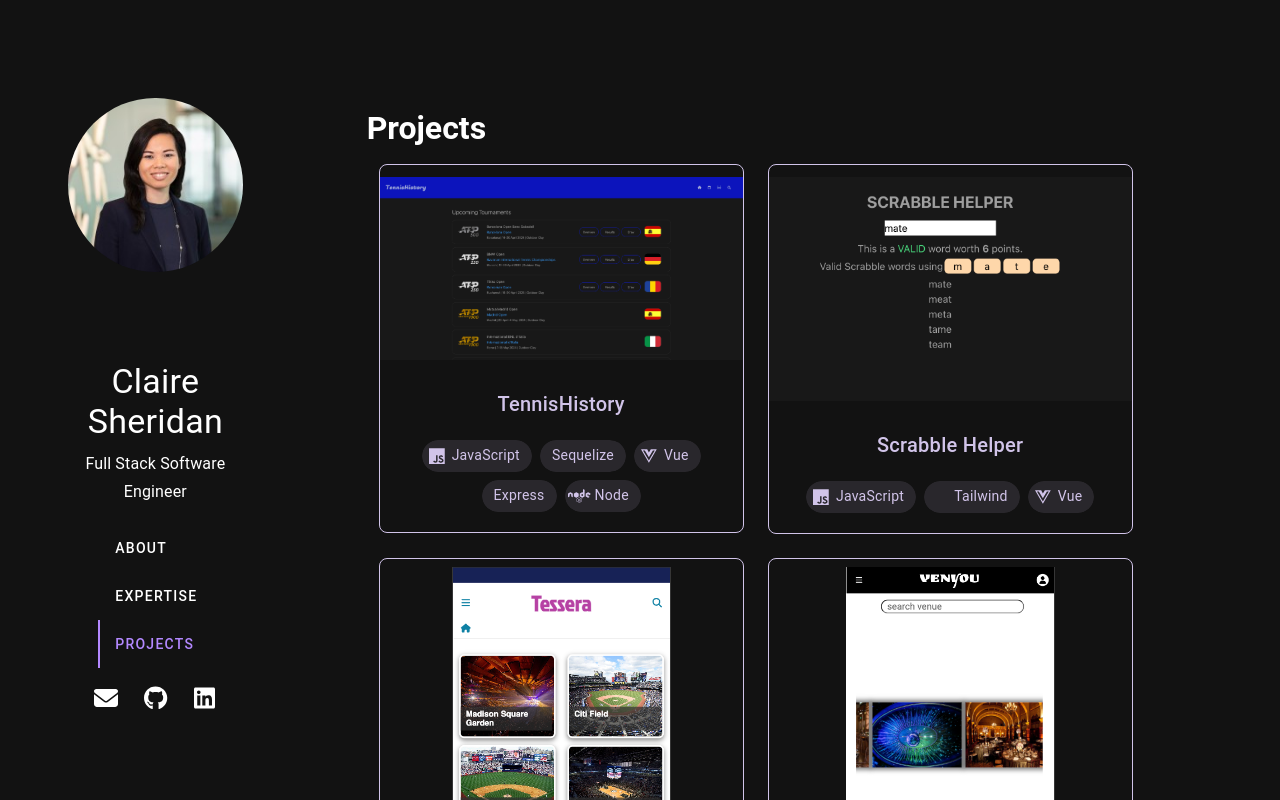
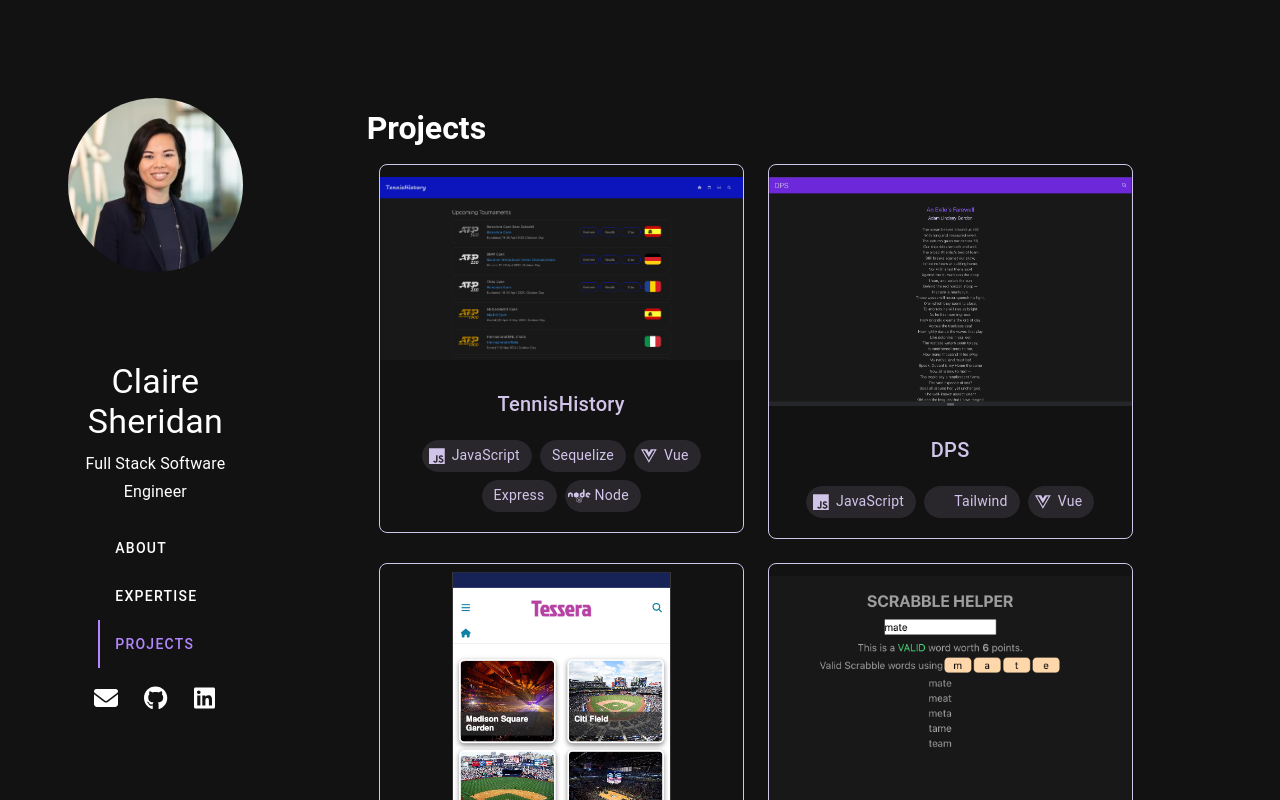
Before and after one commit to cys2110/portfolio_website, a Vue app: page / in a window 1280 px wide. Both pictures are taken after a click on the tab "PROJECTS". Shown: the top 800 px of the page. Built offline with nearby package versions, Linux system fonts and the light colour scheme.

Commit message:
DPS added

```diff
--- a/src/components/Projects.vue
+++ b/src/components/Projects.vue
@@ -39,8 +39,8 @@ const { xs, sm } = useDisplay()
             <v-col sm="6">
                 <v-hover v-slot="{isHovering, props}">
                     <v-card v-bind="props" color="deep-purple-lighten-4" class="rounded-lg d-flex flex-column justify-space-evenly align-center" variant="outlined">
-                        <v-img :width="400"target="_blank" src="../assets/SH.png" class="my-3 mx-2"></v-img>
-                        <v-card-title  class="text-center my-2">Scrabble Helper</v-card-title>
+                        <v-img :width="400"target="_blank" src="../assets/DPS.png" class="my-3 mx-2"></v-img>
+                        <v-card-title  class="text-center my-2">DPS</v-card-title>
                         <v-card-text class="text-center">
                             <v-chip class="ma-1 text-center" elevated prepend-icon="fab fa-js">JavaScript</v-chip>
                             <v-chip class="ma-1 text-center" elevated prepend-icon="mdi:mid-tailwind">Tailwind</v-chip>
@@ -49,11 +49,11 @@ const { xs, sm } = useDisplay()
                         <v-overlay :model-value="isHovering" contained class="align-center justify-center" scrim="#EDE7F6">
                             <v-card color="deep-purple-lighten-4" width="60%" class="mx-auto">
                                 <v-card-text>
-                                    <p class="text-justify">This is a simple app to help Scrabble afficionados. Enter a word and the app will tell you whether it's a valid word, how many points it is worth and other words you can make with those letters.</p>
+                                    <p class="text-justify">This app consumes the <a href="https://github.com/thundercomb/poetrydb" class="hover-link">PoetrDB</a> API. Users can search for poets and poems as well as view poems by a particular poet or a specific poem.</p>
                                 </v-card-text>
                                 <v-card-actions class="justify-center">
-                                    <v-chip variant="elevated" color="deep-purple-accent-2" href="https://github.com/cys2110/DictionaryPlus" prepend-icon="fab fa-github">Github</v-chip>
-                                    <v-chip class="mx-1" variant="elevated" color="deep-purple-accent-2" href="https://scrabblehelper.netlify.app/" prepend-icon="fas fa-square-arrow-up-right">Website</v-chip>
+                                    <v-chip variant="elevated" color="deep-purple-accent-2" href="https://github.com/cys2110/Poetry" prepend-icon="fab fa-github">Github</v-chip>
+                                    <v-chip class="mx-1" variant="elevated" color="deep-purple-accent-2" href="https://dpsdb.netlify.app/" prepend-icon="fas fa-square-arrow-up-right">Website</v-chip>
                                 </v-card-actions>
                             </v-card>
                         </v-overlay>
@@ -79,6 +79,30 @@ const { xs, sm } = useDisplay()
                                 </v-card-text>
                                 <v-card-actions class="justify-center">
                                     <v-chip variant="elevated" color="deep-purple-accent-2" href="https://github.com/ItzelAlwarafi/Tessera" prepend-icon="fab fa-github">Github</v-chip>
+                                </v-card-actions>
+                            </v-card>
+                        </v-overlay>
+                    </v-card>
+                </v-hover>
+            </v-col>
+            <v-col sm="6">
+                <v-hover v-slot="{isHovering, props}">
+                    <v-card v-bind="props" color="deep-purple-lighten-4" class="rounded-lg d-flex flex-column justify-space-evenly align-center" variant="outlined">
+                        <v-img :width="400"target="_blank" src="../assets/SH.png" class="my-3 mx-2"></v-img>
+                        <v-card-title  class="text-center my-2">Scrabble Helper</v-card-title>
+                        <v-card-text class="text-center">
+                            <v-chip class="ma-1 text-center" elevated prepend-icon="fab fa-js">JavaScript</v-chip>
+                            <v-chip class="ma-1 text-center" elevated prepend-icon="mdi:mid-tailwind">Tailwind</v-chip>
+                            <v-chip class="ma-1 text-center" elevated prepend-icon="fab fa-vuejs">Vue</v-chip>
+                        </v-card-text>
+                        <v-overlay :model-value="isHovering" contained class="align-center justify-center" scrim="#EDE7F6">
+                            <v-card color="deep-purple-lighten-4" width="60%" class="mx-auto">
+                                <v-card-text>
+                                    <p class="text-justify">This is a simple app to help Scrabble afficionados. Enter a word and the app will tell you whether it's a valid word, how many points it is worth and other words you can make with those letters.</p>
+                                </v-card-text>
+                                <v-card-actions class="justify-center">
+                                    <v-chip variant="elevated" color="deep-purple-accent-2" href="https://github.com/cys2110/DictionaryPlus" prepend-icon="fab fa-github">Github</v-chip>
+                                    <v-chip class="mx-1" variant="elevated" color="deep-purple-accent-2" href="https://scrabblehelper.netlify.app/" prepend-icon="fas fa-square-arrow-up-right">Website</v-chip>
                                 </v-card-actions>
                             </v-card>
                         </v-overlay>
```
Also changed, not shown: src/assets/DPS.png (added).
